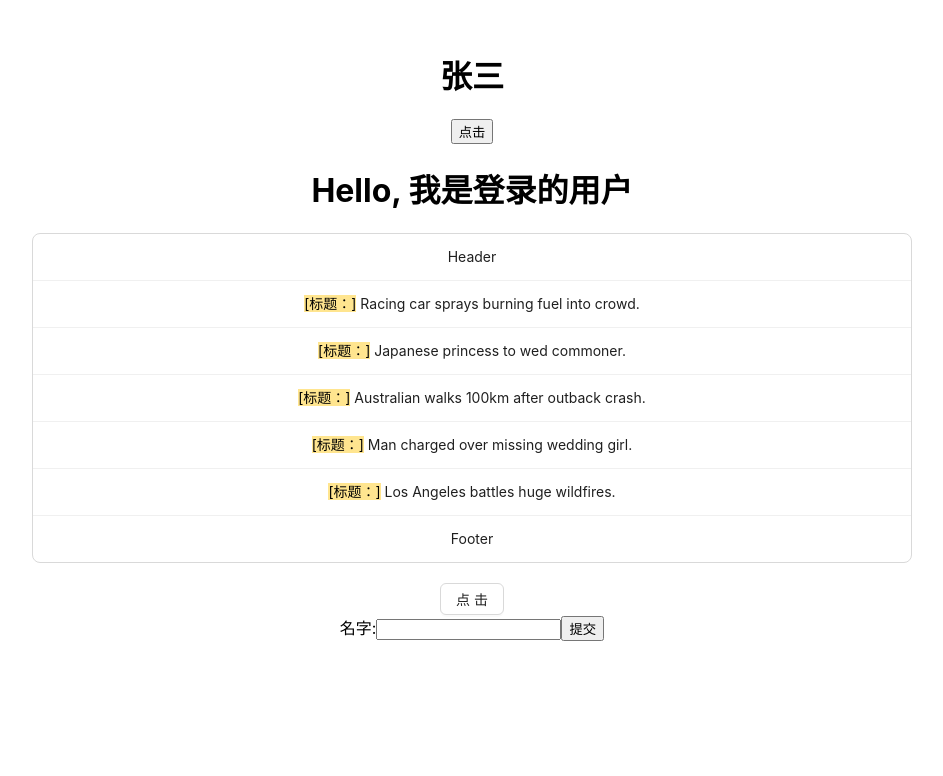
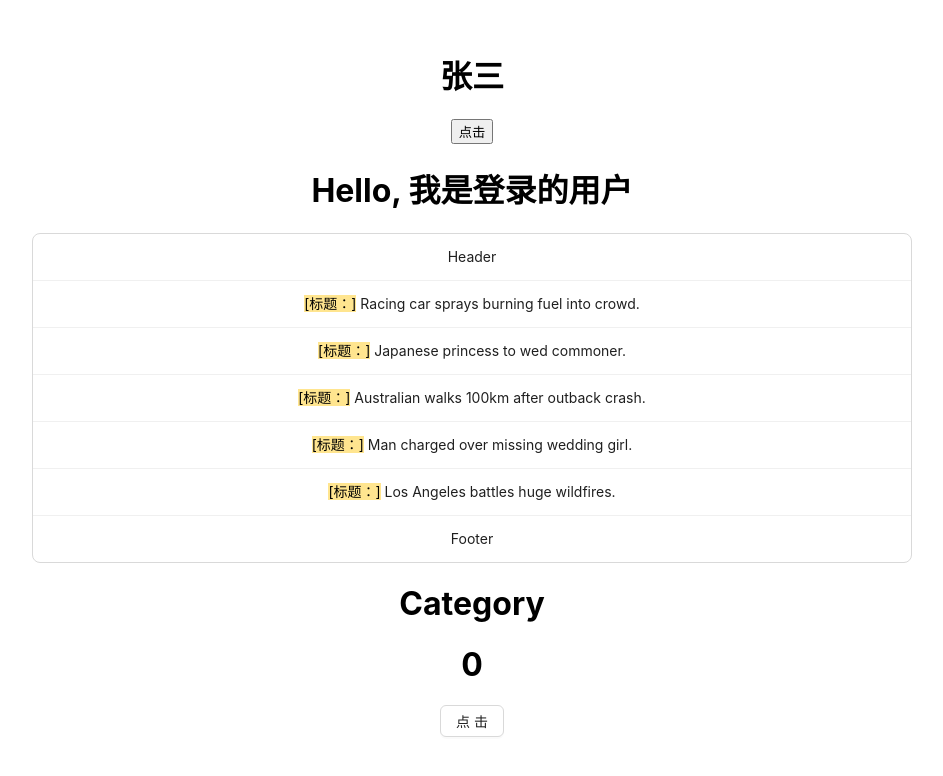
Before and after one commit to Finderboy/react-demo, a React (Create React App) app: page / in a window 1280 px wide. Shown: the part 170-946 px from the top of the page, without its empty margins (168-1111 px from the left). Built offline with nearby package versions, Linux system fonts and the light colour scheme.

Commit message:
# 状态提升

```diff
--- a/src/App.js
+++ b/src/App.js
@@ -3,7 +3,8 @@ import Parent from './components/Parent';
 import React from 'react';
 import Greeting from './components/Greeting';
 import RenderList from './components/renderList';
-import Form from './components/Form';
+// import Form from './components/Form';
+import Category from './components/Category/index1';
 function App() {
   return (
     <div className="App">
@@ -12,7 +13,7 @@ function App() {
       {/*  条件渲染 */}
       <Greeting isLoggedIn={true} />
       <RenderList />
-      <Form />
+      <Category />
     </div>
   );
 }
--- /dev/null
+++ b/src/components/Category/Children.jsx
@@ -0,0 +1,14 @@
+import { Button } from "antd";
+
+function Children (props) {
+    const add = () => {
+        props.addNum();
+    }
+    return (
+        <div>
+            <h1>{ props.num }</h1>
+            <Button onClick={ add }>点击</Button>
+        </div>
+    )
+}
+export default Children;
--- /dev/null
+++ b/src/components/Category/index1.jsx
@@ -0,0 +1,15 @@
+import React, { useState } from 'react';
+import Children from './Children'
+function CateGory () {
+    const [num1, setNum1] = useState(0);
+    const addNum1 = () => {
+        setNum1(num1 + 1);
+    }
+    return (
+        <div>
+            <h1>Category</h1>
+            <Children num={num1} addNum={addNum1} />
+        </div>
+    )
+}
+export default CateGory;
--- a/src/components/renderList.jsx
+++ b/src/components/renderList.jsx
@@ -1,5 +1,5 @@
 import React from 'react';
-import { Button, List, Typography } from 'antd';
+import { List, Typography } from 'antd';
 
 const data = [
     'Racing car sprays burning fuel into crowd.',
@@ -22,7 +22,7 @@ const renderList = () => {
                     </List.Item>
                 )}
             />
-            <Button style={{ marginTop: '20px' }}>点击</Button>
+            {/*<Button style={{ marginTop: '20px' }}>点击</Button>*/}
         </>
     )
 }
```
Also changed, not shown: src/components/Category/index.jsx (added, +76 -0 lines).
